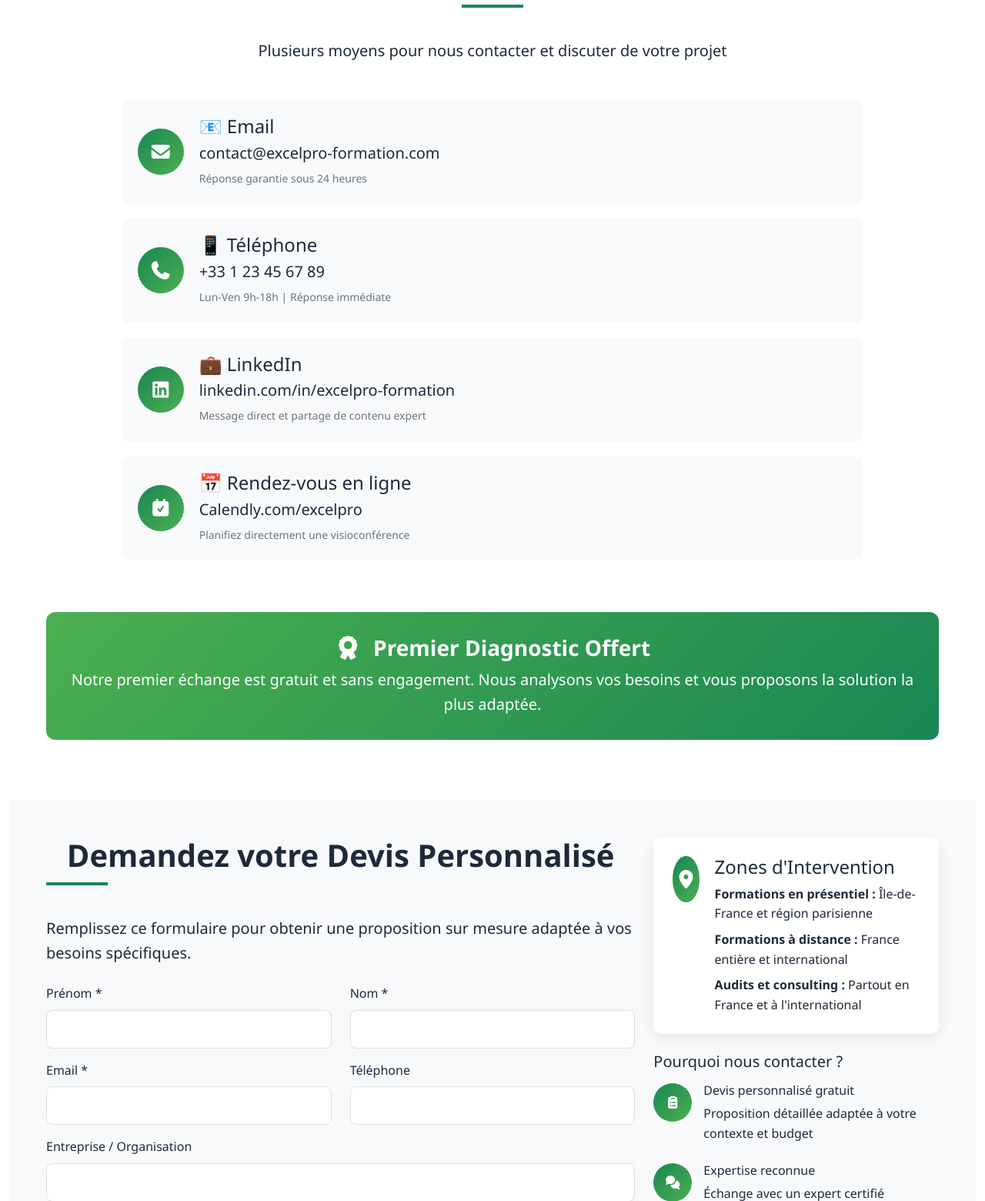
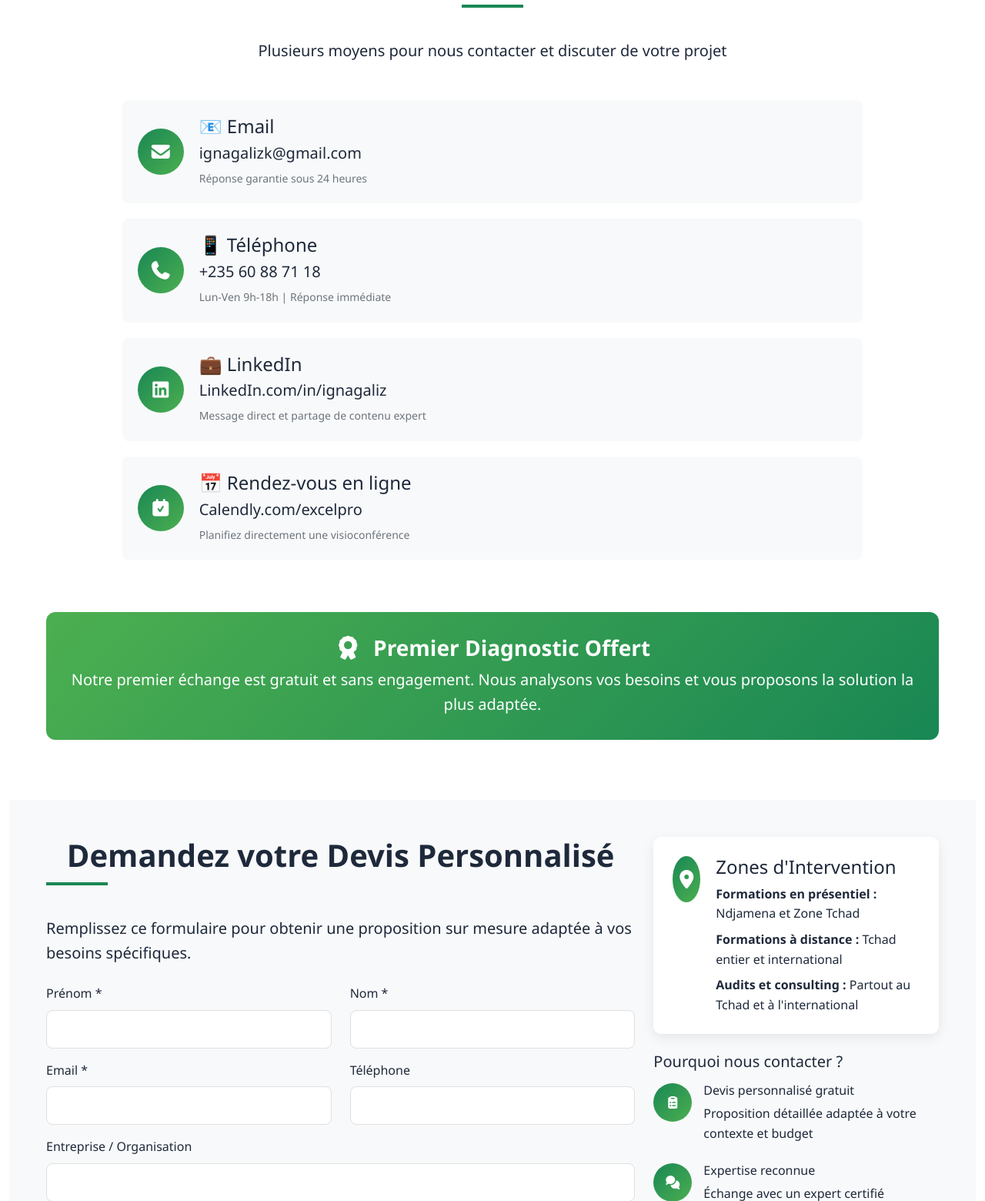
Before and after one commit to Epechastifol/portfeuil, a Django app: page /contact/ in a window 1280 px wide. Shown: the part 684-2244 px from the top of the page at 77% size. Run offline with Django 5.2, Linux system fonts and the light colour scheme; some libraries are stand-ins or nearby versions.

Commit message:
ajouteement et dernieres verif de ces templates

```diff
--- a/templates/portfolio/audit.html
+++ b/templates/portfolio/audit.html
@@ -128,7 +128,7 @@
     <div class="container">
         <h2 class="mb-4">Prêt à optimiser votre utilisation d'Excel ?</h2>
         <p class="lead mb-4">Contactez-nous pour un diagnostic gratuit et sans engagement</p>
-        <a href="#" class="btn btn-light btn-lg px-5">Demander un audit</a>
+        <a href="{% url 'contacts_devis' %}" class="btn btn-light btn-lg px-5">Demander un audit</a>
     </div>
 </section>
 
--- a/templates/portfolio/cas_client.html
+++ b/templates/portfolio/cas_client.html
@@ -15,7 +15,7 @@
         <h1 class="display-4 fw-bold mb-4">💼 Réalisations & Cas Clients</h1>
         <p class="lead mb-5">Des résultats concrets pour nos clients à travers des solutions Excel et Power BI sur mesure</p>
         <a href="#cas-clients" class="btn btn-light btn-lg px-5 me-3">Découvrir nos réalisations</a>
-        <a href="#contact" class="btn btn-outline-light btn-lg px-5">Votre succès ici</a>
+        <a href="{% url 'contact' %}" class="btn btn-outline-light btn-lg px-5">Votre succès ici</a>
     </div>
 </section>
 
--- a/templates/portfolio/contact.html
+++ b/templates/portfolio/contact.html
@@ -33,7 +33,7 @@
                     </div>
                     <div>
                         <h4 class="mb-1">📧 Email</h4>
-                        <p class="mb-1 fs-5">contact@excelpro-formation.com</p>
+                        <p class="mb-1 fs-5">ignagalizk@gmail.com</p>
                         <small class="text-muted">Réponse garantie sous 24 heures</small>
                     </div>
                 </div>
@@ -44,7 +44,7 @@
                     </div>
                     <div>
                         <h4 class="mb-1">📱 Téléphone</h4>
-                        <p class="mb-1 fs-5">+33 1 23 45 67 89</p>
+                        <p class="mb-1 fs-5">+235 60 88 71 18</p>
                         <small class="text-muted">Lun-Ven 9h-18h | Réponse immédiate</small>
                     </div>
                 </div>
@@ -55,7 +55,7 @@
                     </div>
                     <div>
                         <h4 class="mb-1">💼 LinkedIn</h4>
-                        <p class="mb-1 fs-5">linkedin.com/in/excelpro-formation</p>
+                        <p class="mb-1 fs-5">LinkedIn.com/in/ignagaliz</p>
                         <small class="text-muted">Message direct et partage de contenu expert</small>
                     </div>
                 </div>
@@ -171,9 +171,9 @@
                     </div>
                     <div>
                         <h4>Zones d'Intervention</h4>
-                        <p class="mb-2"><strong>Formations en présentiel :</strong> Île-de-France et région parisienne</p>
-                        <p class="mb-2"><strong>Formations à distance :</strong> France entière et international</p>
-                        <p class="mb-0"><strong>Audits et consulting :</strong> Partout en France et à l'international</p>
+                        <p class="mb-2"><strong>Formations en présentiel :</strong> Ndjamena et Zone Tchad</p>
+                        <p class="mb-2"><strong>Formations à distance :</strong> Tchad entier et international</p>
+                        <p class="mb-0"><strong>Audits et consulting :</strong> Partout au Tchad et à l'international</p>
                     </div>
                 </div>
 
--- a/templates/portfolio/contacts_devis.html
+++ b/templates/portfolio/contacts_devis.html
@@ -14,8 +14,8 @@
     <div class="container position-relative">
         <h1 class="display-4 fw-bold mb-4">📞 Contact & Devis Personnalisé</h1>
         <p class="lead mb-5">Prêt à Transformer Vos Compétences Data ?</p>
-        <a href="#formulaire" class="btn btn-light btn-lg px-5 me-3">Demander un Devis</a>
-        <a href="#contact" class="btn btn-outline-light btn-lg px-5">Nous Contacter</a>
+        <a href="{% url 'contacts_devis' %}" class="btn btn-light btn-lg px-5 me-3">Demander un Devis</a>
+        <a href="{% url 'contact' %}" class="btn btn-outline-light btn-lg px-5">Nous Contacter</a>
     </div>
 </section>
 
@@ -135,7 +135,7 @@
                     </div>
                     <div>
                         <h5 class="mb-1">💼 LinkedIn</h5>
-                        <p class="mb-0">https://www.LinkedIn.com/in/ignagaliz</p>
+                        <p class="mb-0">LinkedIn.com/in/ignagaliz</p>
                         <small class="text-muted">Message direct</small>
                     </div>
                 </div>
--- a/templates/portfolio/evaluation.html
+++ b/templates/portfolio/evaluation.html
@@ -15,7 +15,7 @@
         <h1 class="display-4 fw-bold mb-4">🔍 Audit & Évaluation des Compétences</h1>
         <p class="lead mb-5">Service exclusif pour ONG et Entreprises</p>
         <a href="#methodologie" class="btn btn-light btn-lg px-5 me-3">Découvrir notre approche</a>
-        <a href="#contact" class="btn btn-outline-light btn-lg px-5">Demander un audit</a>
+        <a href="{% url 'contact' %}" class="btn btn-outline-light btn-lg px-5">Demander un audit</a>
     </div>
 </section>
 
--- a/templates/portfolio/services_sup.html
+++ b/templates/portfolio/services_sup.html
@@ -14,8 +14,8 @@
     <div class="container position-relative">
         <h1 class="display-4 fw-bold mb-4">🛠 Services Complémentaires</h1>
         <p class="lead mb-5">Des solutions sur mesure pour optimiser votre productivité Excel & Power BI</p>
-        <a href="#services" class="btn btn-light btn-lg px-5 me-3">Découvrir nos services</a>
-        <a href="#contact" class="btn btn-outline-light btn-lg px-5">Nous contacter</a>
+        <a href="{% url 'services' %}" class="btn btn-light btn-lg px-5 me-3">Découvrir nos services</a>
+        <a href="{% url 'contact' %}" class="btn btn-outline-light btn-lg px-5">Nous contacter</a>
     </div>
 </section>
 
```
Also changed, not shown: templates/portfolio/services.html (+0 -18 lines).
